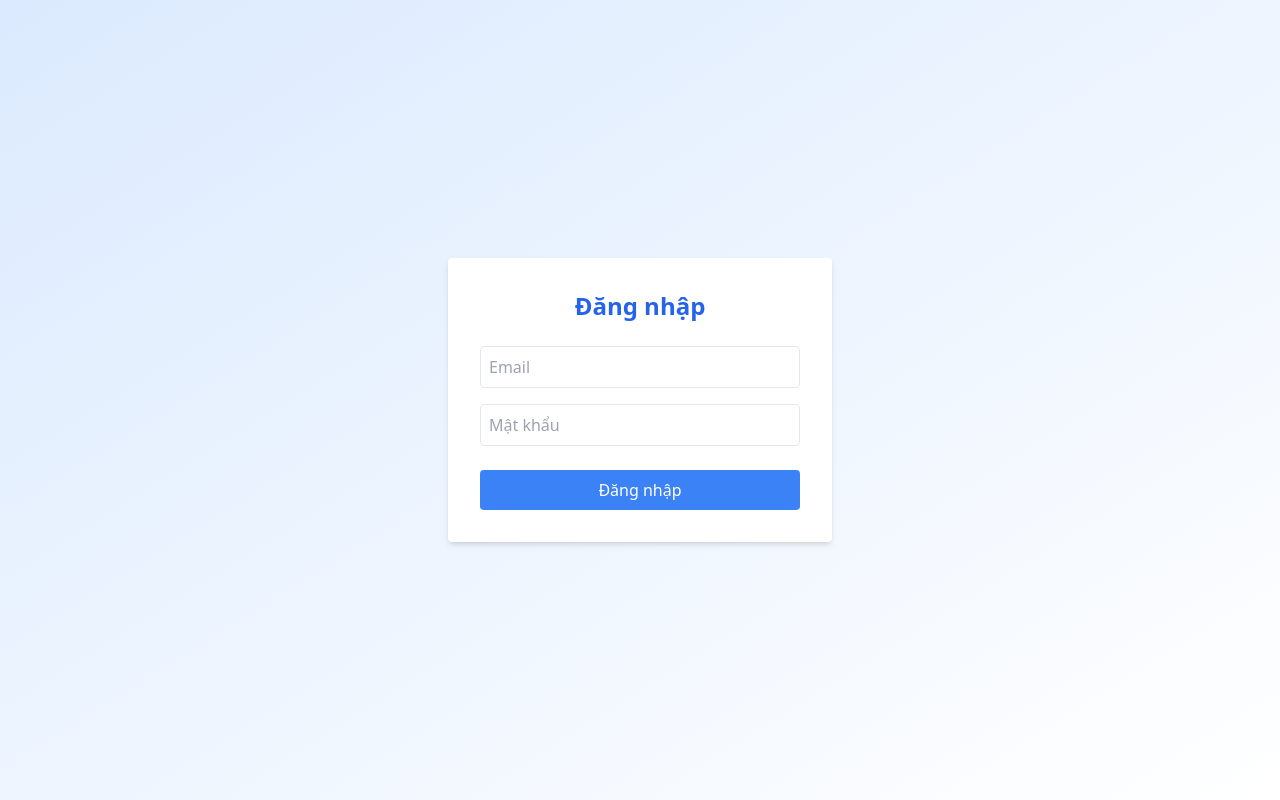
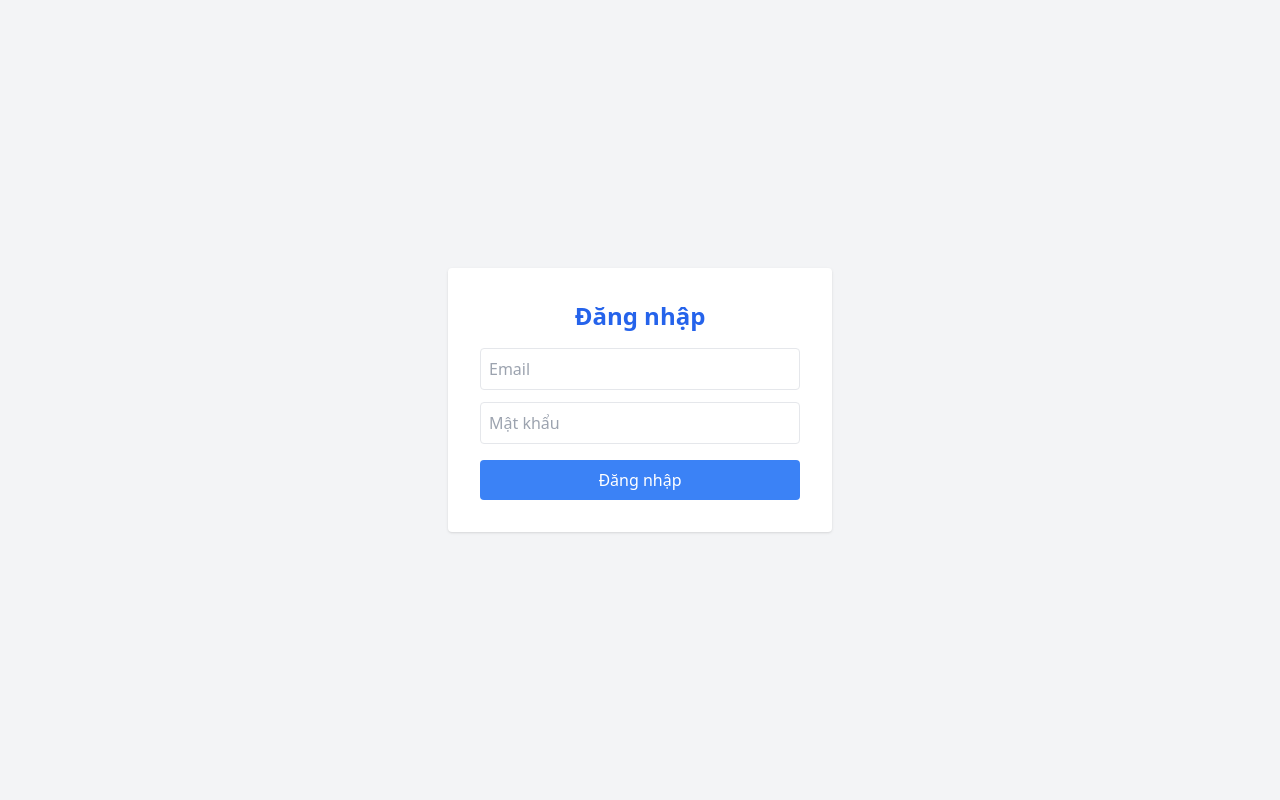
Before and after one commit to tuanvyc14/tu-dien-trung, a React (Create React App) app: page / in a window 1280 px wide. Built offline with nearby package versions, Linux system fonts and the light colour scheme; no server answers.

Commit message:
Thêm đăng nhập firebase

```diff
--- a/src/App.js
+++ b/src/App.js
@@ -1,29 +1,106 @@
 import React, { useState, useEffect } from 'react';
-import { getAuth, onAuthStateChanged } from 'firebase/auth';
-import Login from './Login'; // <- đường dẫn tới file Login.js
 import { initializeApp } from 'firebase/app';
+import {
+  getAuth,
+  onAuthStateChanged,
+  signInWithEmailAndPassword,
+  signOut,
+} from 'firebase/auth';
+import {
+  getFirestore,
+  collection,
+  addDoc
+} from 'firebase/firestore';
 
+// --- Firebase config ---
 const firebaseConfig = {
-  // ...config của bạn
+  apiKey: "AIzaSyD9gycJnG1u4gIi2ADZpW6rvmyZHZk3PYA",
+  authDomain: "tudientrung.firebaseapp.com",
+  projectId: "tudientrung",
+  storageBucket: "tudientrung.firebasestorage.app",
+  messagingSenderId: "226406976272",
+  appId: "1:226406976272:web:694ba67798203a615ab395"
 };
 
-initializeApp(firebaseConfig);
+const app = initializeApp(firebaseConfig);
+const auth = getAuth();
+const db = getFirestore(app);
 
 function App() {
   const [user, setUser] = useState(null);
+  const [email, setEmail] = useState('');
+  const [pass, setPass] = useState('');
+  const [error, setError] = useState('');
+
+  const [tv, setTV] = useState('');
+  const [han, setHan] = useState('');
+  const [pinyin, setPinyin] = useState('');
 
   useEffect(() => {
-    const auth = getAuth();
-    onAuthStateChanged(auth, (u) => {
-      setUser(u);
-    });
+    onAuthStateChanged(auth, (u) => setUser(u));
   }, []);
 
-  if (!user) return <Login onLogin={() => window.location.reload()} />;
+  const handleLogin = async (e) => {
+    e.preventDefault();
+    try {
+      await signInWithEmailAndPassword(auth, email, pass);
+    } catch (err) {
+      setError('Sai email hoặc mật khẩu');
+    }
+  };
+
+  const handleLogout = () => {
+    signOut(auth);
+  };
+
+  const handleSave = async (e) => {
+    e.preventDefault();
+    if (!tv || !han || !pinyin) return alert("Nhập đủ thông tin");
+    await addDoc(collection(db, 'tuvung'), {
+      tiengViet: tv,
+      hanTu: han,
+      pinyin: pinyin
+    });
+    alert("Đã lưu");
+    setTV(''); setHan(''); setPinyin('');
+  };
+
+  if (!user) {
+    return (
+      <div className="min-h-screen flex items-center justify-center bg-gray-100">
+        <form onSubmit={handleLogin} className="bg-white p-8 rounded shadow w-full max-w-sm">
+          <h2 className="text-2xl font-bold mb-4 text-center text-blue-600">Đăng nhập</h2>
+          {error && <p className="text-red-500 text-sm mb-2">{error}</p>}
+          <input
+            type="email"
+            placeholder="Email"
+            className="w-full mb-3 p-2 border rounded"
+            value={email}
+            onChange={(e) => setEmail(e.target.value)}
+          />
+          <input
+            type="password"
+            placeholder="Mật khẩu"
+            className="w-full mb-4 p-2 border rounded"
+            value={pass}
+            onChange={(e) => setPass(e.target.value)}
+          />
+          <button className="w-full bg-blue-500 text-white py-2 rounded hover:bg-blue-600">Đăng nhập</button>
+        </form>
+      </div>
+    );
+  }
 
   return (
-    <div>
-      {/* giao diện thêm từ vựng */}
+    <div className="min-h-screen bg-gray-50 p-6 flex flex-col items-center">
+      <h1 className="text-3xl font-bold mb-4 text-center">📚 Từ điển tiếng Trung</h1>
+      <form onSubmit={handleSave} className="w-full max-w-md space-y-4">
+        <input className="w-full p-2 border rounded" placeholder="Tiếng Việt" value={tv} onChange={(e) => setTV(e.target.value)} />
+        <input className="w-full p-2 border rounded" placeholder="Hán Tự" value={han} onChange={(e) => setHan(e.target.value)} />
+        <input className="w-full p-2 border rounded" placeholder="Pinyin" value={pinyin} onChange={(e) => setPinyin(e.target.value)} />
+        <button className="w-full bg-blue-600 text-white py-2 rounded hover:bg-blue-700">Lưu từ vựng</button>
+      </form>
+      <button onClick={handleLogout} className="mt-6 text-sm text-blue-500 underline">Đăng xuất</button>
     </div>
   );
 }
```
